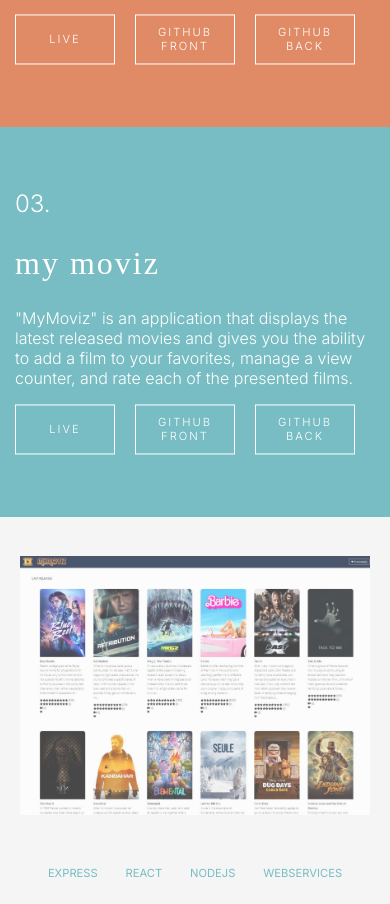
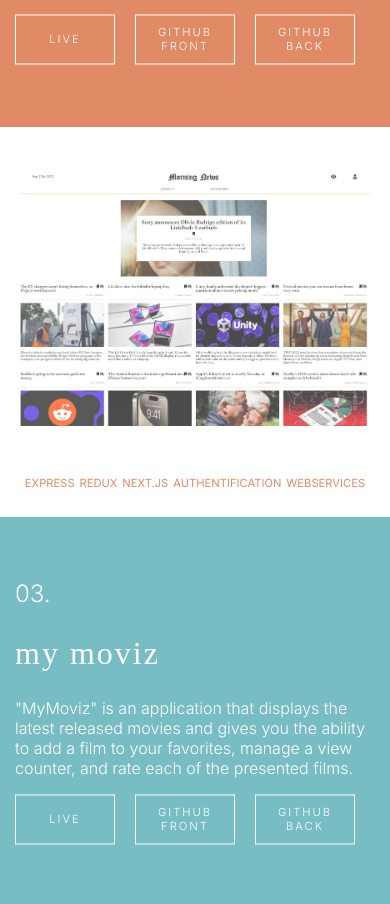
Before and after one commit to clemmory/Portfolio, a Next.js app: page / in a window 390 px wide. Shown: the part 1887-2791 px from the top of the page. Built offline with nearby package versions, Linux system fonts and the light colour scheme; a web font is replaced by a local one.

Commit message:
mobile fix

```diff
--- a/styles/Projects.module.css
+++ b/styles/Projects.module.css
@@ -12,6 +12,11 @@
 .squareWhite {
     background-color: white;
     position: relative;
+}
+.squareWhite::after {
+    content:"";
+    padding-top:100%;
+    display: block;
 }
 .square::after {
     content:"";
@@ -212,8 +217,4 @@
     .buttons {
         width:100%;
     }
-    .description {
-        width:100%;
-        font-size: 1em;
-    }
 }
```
